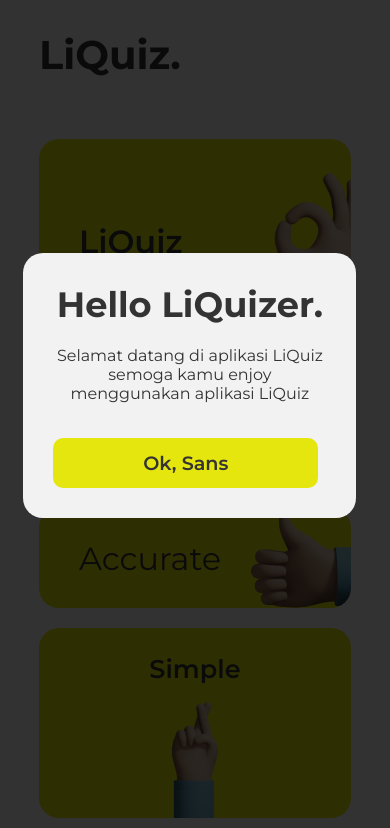
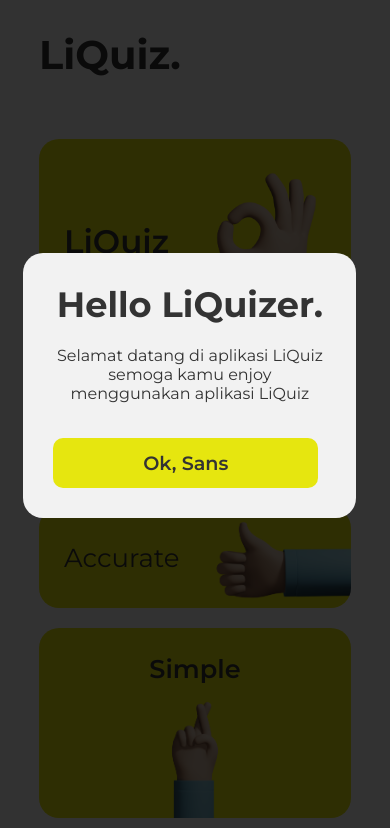
Before and after one commit to gnwncpta/gnwncpta.github.io, a plain HTML site: page LiQuiz/index.html in a window 390 px wide. Shown: the top 828 px of the page. Drawn offline with Linux system fonts and the light colour scheme.

Commit message:
Update Landing Page and Home Mobile Version

```diff
--- a/LiQuiz/css/home.css
+++ b/LiQuiz/css/home.css
@@ -348,7 +348,7 @@ header ul li a.profile img {
 }
 
 /* Responsive Mobile */
-@media (min-width: 320px) and (max-width: 480px) {
+@media (min-width: 320px) and (max-width: 500px) {
 
     header h1 {
         font-size: 1.5em;
@@ -362,4 +362,8 @@ header ul li a.profile img {
         font-size: 1em;
         margin-bottom: 20px;
     }
+
+    .quiz-cards {
+        justify-content: center;
+    }
 }
--- a/LiQuiz/css/style.css
+++ b/LiQuiz/css/style.css
@@ -489,6 +489,21 @@ header ul li a {
   ##Device = Most of the Smartphones Mobiles (Portrait)
   ##Screen = B/w 320px to 479px
 */
+/* @media (max-width: 500px) {
+    .easy {
+        grid-column: 1/5;
+        background-size: 450px;
+        background-position-y: -13px;
+        background-position-x: 20%;
+    }
+
+    .accurate {
+        grid-column: 1/5;
+        background-size: 400px;
+        background-position-y: -58px;
+        background-position-x: %;
+    }
+} */
 
 @media (min-width: 320px) and (max-width: 500px) {
 
@@ -513,6 +528,15 @@ header ul li a {
         grid-template-rows: 115px 115px 100px 100px;
         gap: 13px;
         margin-bottom: 20px;
+        font-size: 13px;
+    }
+
+    .top div {
+        padding: 0 25px;
+    }
+
+    .top .liquiz-style {
+        font-size: 2.5em;
     }
 
     .liquiz-style {
@@ -520,11 +544,10 @@ header ul li a {
     }
 
     .liquiz-style {
-        background-image: url('../basic/White-in-Basic9.png');
         background-size: 650px;
         background-repeat: no-repeat;
         background-position-y: -20%;
-        background-position-x: -20px;
+        background-position-x: 23%;
     }
 
     .liquiz-style p {
@@ -533,14 +556,16 @@ header ul li a {
 
     .easy {
         grid-column: 1/5;
-        background-position-y: -45px;
-        background-position-x: 60px;
+        background-size: 450px;
+        background-position-y: -13px;
+        background-position-x: -10%;
     }
 
     .accurate {
         grid-column: 1/5;
-        background-position-y: -85px;
-        background-position-x: 90px;
+        background-size: 400px;
+        background-position-y: -58px;
+        background-position-x: 80px;
     }
 
     /* BOTTOM GRID */
```
Also changed, not shown: LiQuiz/home.html (+1 -0 lines).
